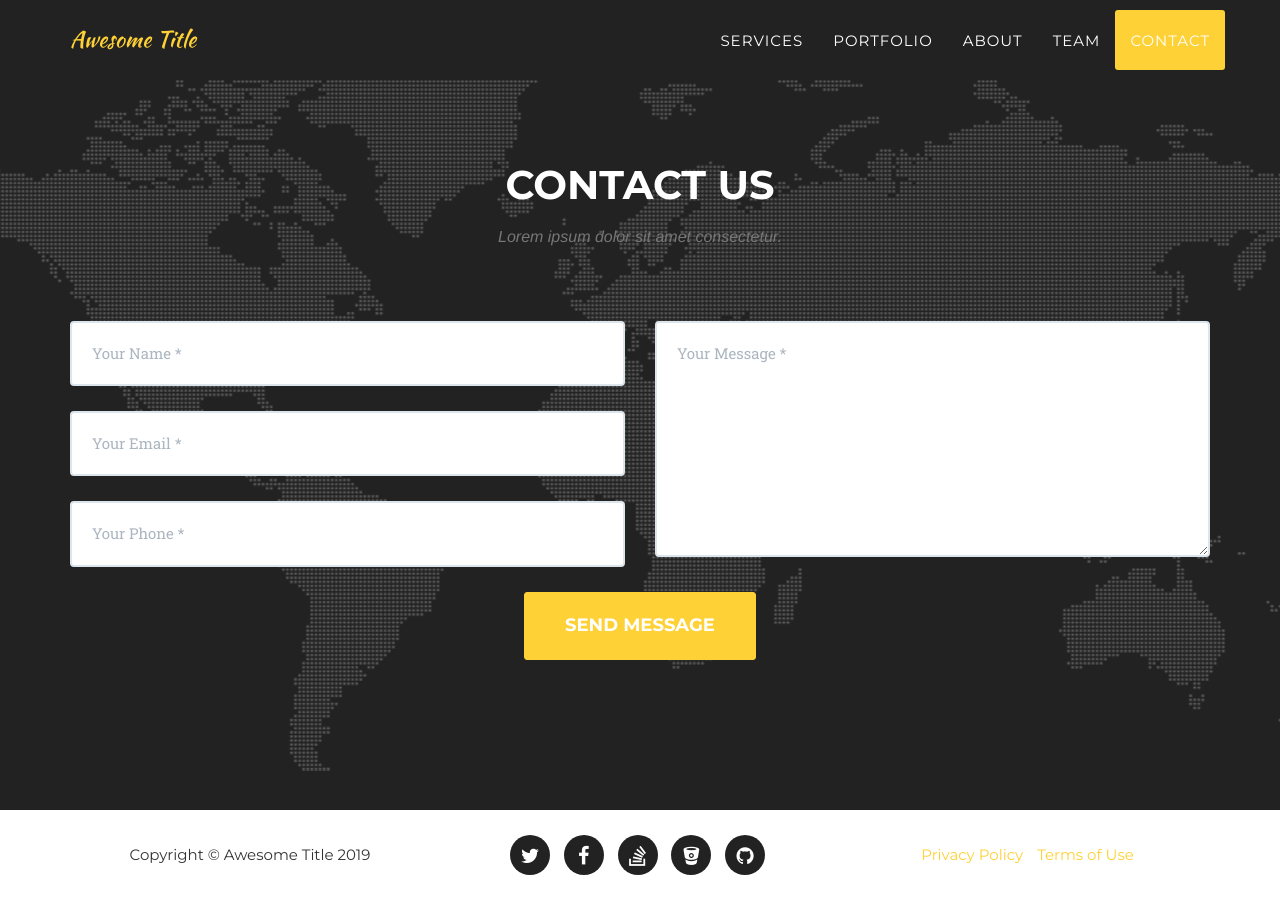
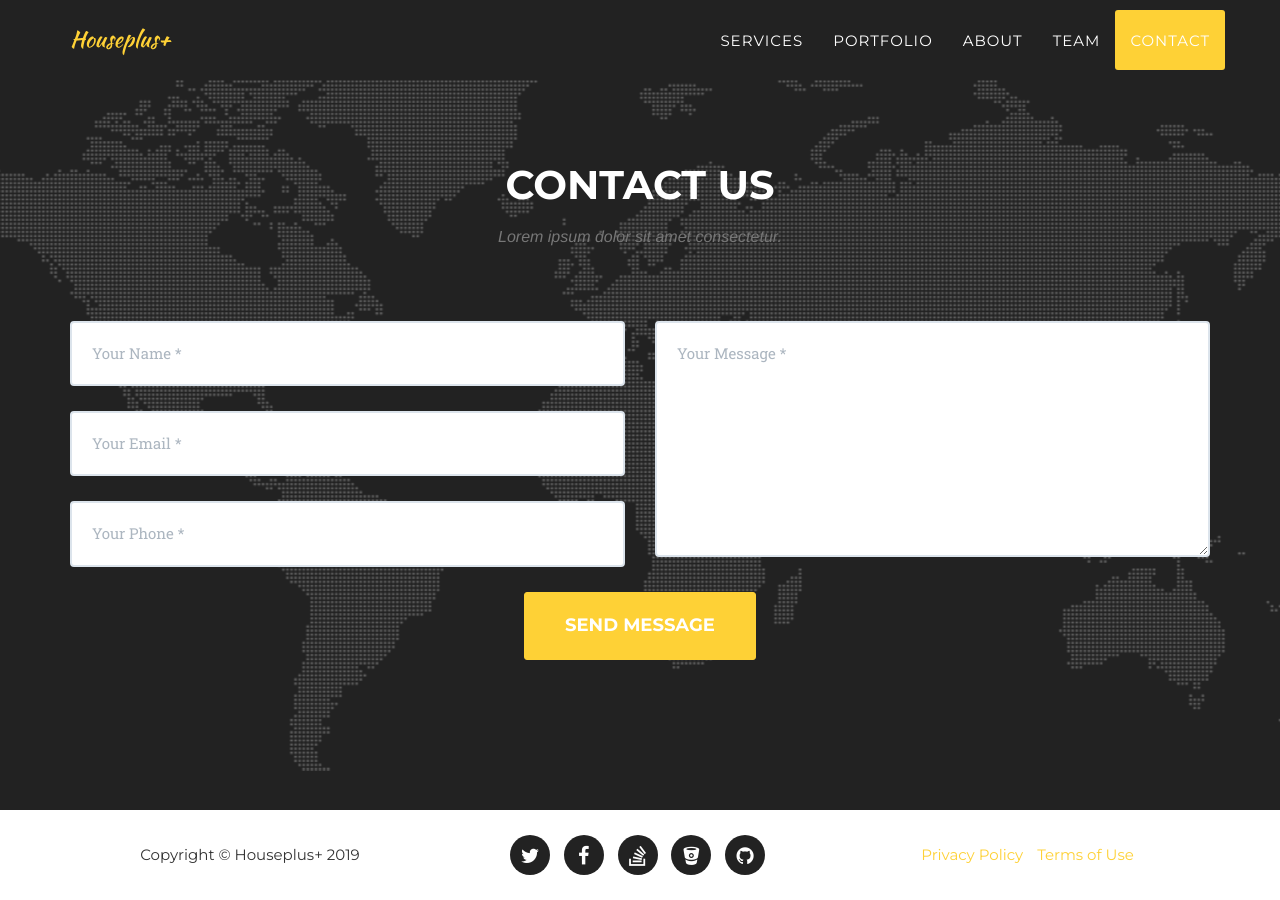
Before and after one commit to houseplusmap/houseplusmap.github.io, a Jekyll site: the page built from index.html, in a window 1280 px wide and 900 px high, scrolled down 5636 px. Built offline with Jekyll 4.4.1, drawn with Linux system fonts in a browser that asks for light colours; some web fonts are replaced; part of the change alters nothing that is shown.

Commit message:
update site title

```diff
--- a/_config.yml
+++ b/_config.yml
@@ -2,9 +2,10 @@ url: https://houseplusmap.github.io/houseplusmap.io/
 baseurl:
 
 # Site settings
-title: Awesome Title
-email: your-email@domain.com
-description: "Write an awesome description for your new site here. You can edit this line in _config.yml. It will appear in your document head meta (for Google search results) and in your feed.xml site description."
+title: Houseplus+
+email: houseplusmap@gmail.com
+# description: "Write an awesome description for your new site here. You can edit this line in _config.yml. It will appear in your document head meta (for Google search results) and in your feed.xml site description."
+description: "Intelligence and Design to maximize value addition potential for your home."
 
 
 # Team names, titles and social links
```
